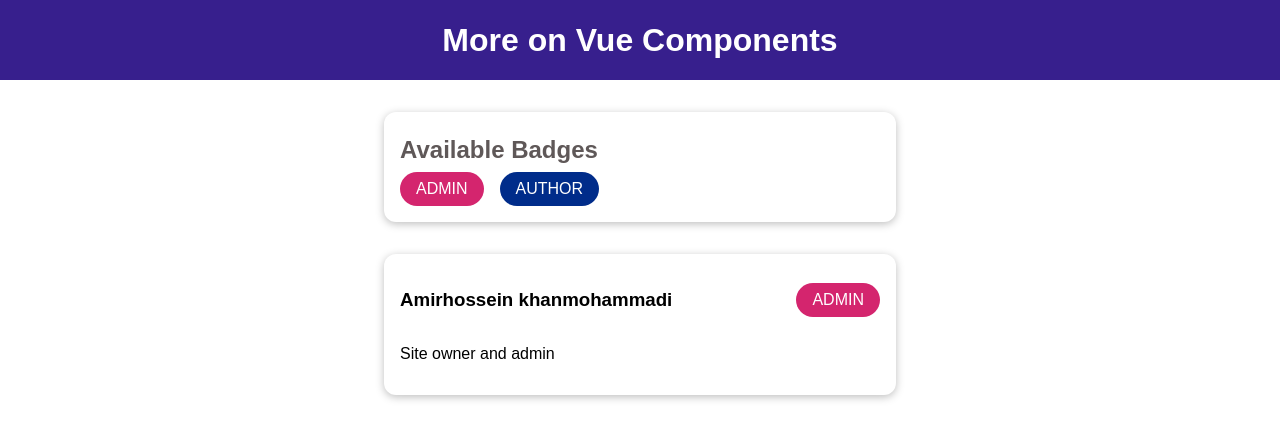
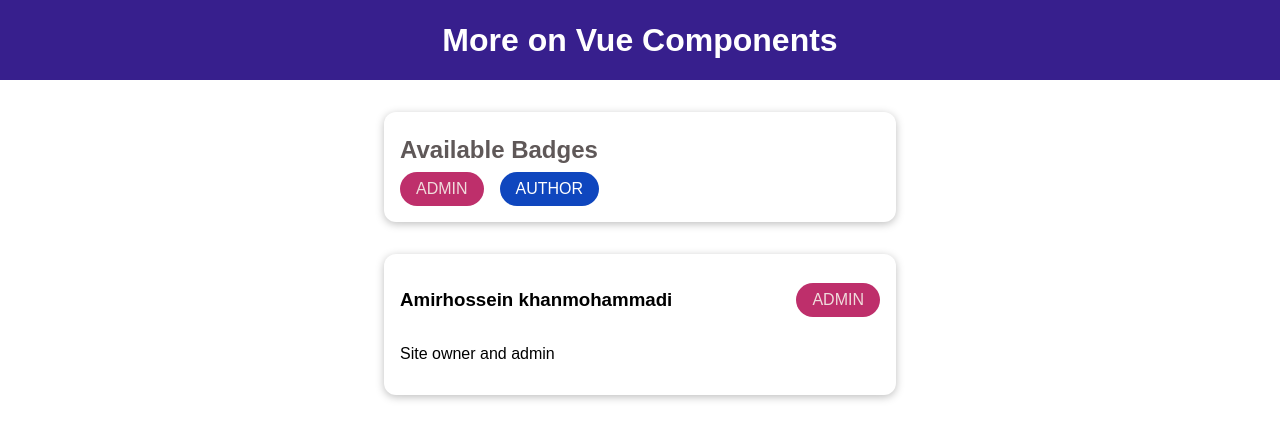
Before and after one commit to ami87878/componentRegister, a Vue app: page / in a window 1280 px wide. Shown: the top 440 px of the page. Built offline with nearby package versions, Linux system fonts and the light colour scheme.

Commit message:
#3 commit 3

```diff
--- a/src/components/BaseBadge.vue
+++ b/src/components/BaseBadge.vue
@@ -26,12 +26,12 @@ export default {
 }
 
 .badge--admin {
-  background-color: #d4256e;
-  color: white;
+  background-color: #be2f6b;
+  color: rgb(240, 220, 220);
 }
 
 .badge--author {
-  background-color: #002c8a;
+  background-color: #0f46be;
   color: white;
 }
 </style>
--- a/src/components/BaseCard.vue
+++ b/src/components/BaseCard.vue
@@ -42,6 +42,7 @@ div {
   border-radius: 12px;
   box-shadow: 0 2px 8px rgba(0, 0, 0, 0.26);
   padding: 1rem;
+
 }
 
 
```
